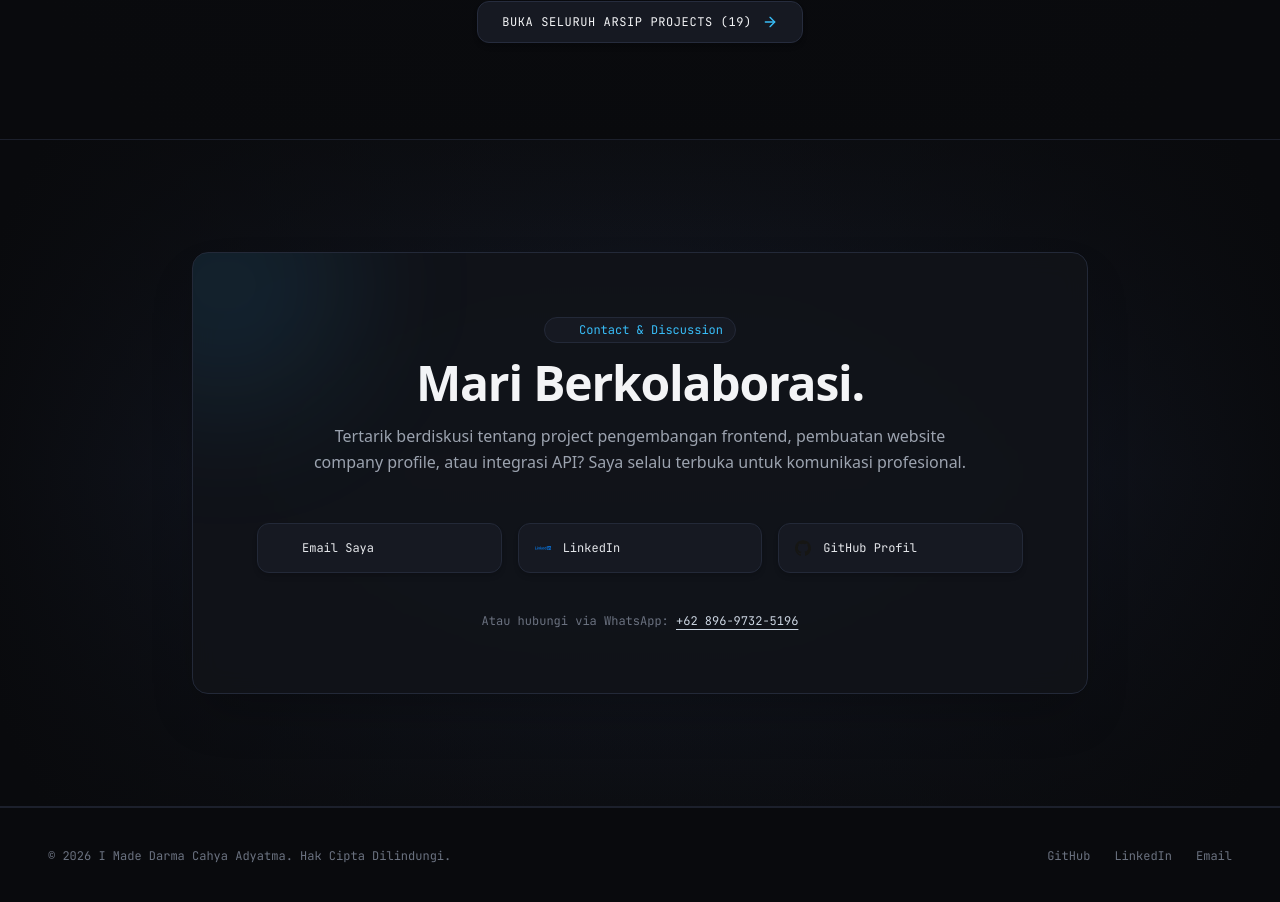
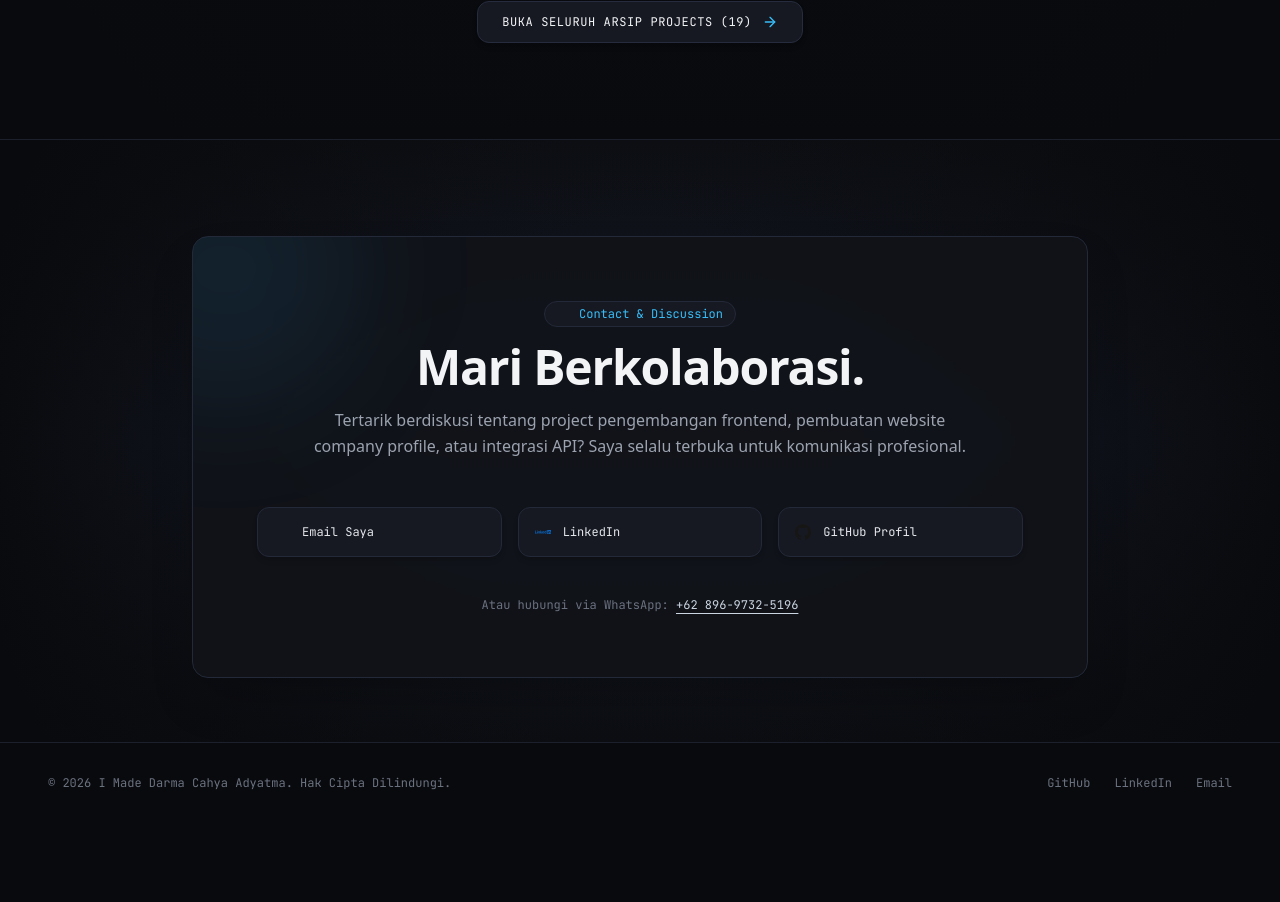
Before and after one commit to DarmaCahya/portofolio-website, a Next.js app: page / in a window 1280 px wide. Shown: the part 3626-4528 px from the top of the page. Built offline with nearby package versions, Linux system fonts and the light colour scheme; some icons are missing.

Commit message:
feat: add ContactSection and Footer components

```diff
--- a/src/components/ContactSection.tsx
+++ b/src/components/ContactSection.tsx
@@ -6,7 +6,7 @@ import { motion } from "framer-motion";
 
 export default function ContactSection() {
   return (
-    <section id="contact" className="py-20 md:py-28 bg-section-linear-2 bg-stripe-pattern border-b border-[#1c202c] relative overflow-hidden">
+    <section id="contact" className="pt-16 pb-12 sm:pt-20 sm:pb-14 md:pt-24 md:pb-16 bg-section-linear-2 bg-stripe-pattern relative overflow-hidden">
       {/* Soft Vignette Overlay */}
       <div className="absolute inset-0 bg-[radial-gradient(circle_at_center,transparent_30%,#090a0d_95%)] pointer-events-none" />
 
--- a/src/components/Footer.tsx
+++ b/src/components/Footer.tsx
@@ -3,7 +3,7 @@ import { PERSONAL_INFO } from "@/data/portfolio";
 
 export default function Footer() {
   return (
-    <footer className="py-10 bg-[#090a0d] border-t border-[#1c202c] text-xs font-mono text-[#6b7280]">
+    <footer className="py-6 sm:py-8 bg-[#090a0d] border-t border-[#1c202c] text-xs font-mono text-[#6b7280]">
       <div className="max-w-[1440px] mx-auto px-4 sm:px-6 md:px-8 lg:px-12 flex flex-col sm:flex-row items-center justify-between gap-4">
         <div>
           © {new Date().getFullYear()} {PERSONAL_INFO.fullName}. Hak Cipta Dilindungi.
```
